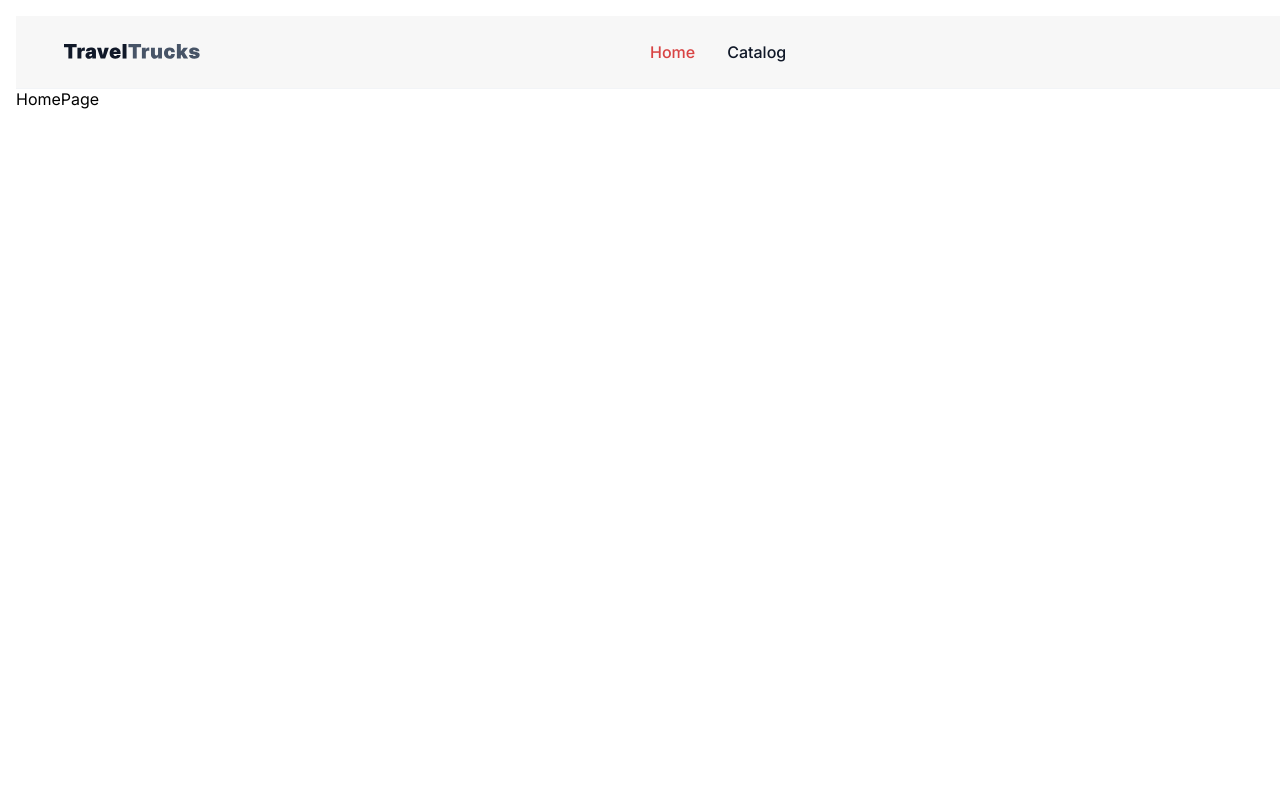
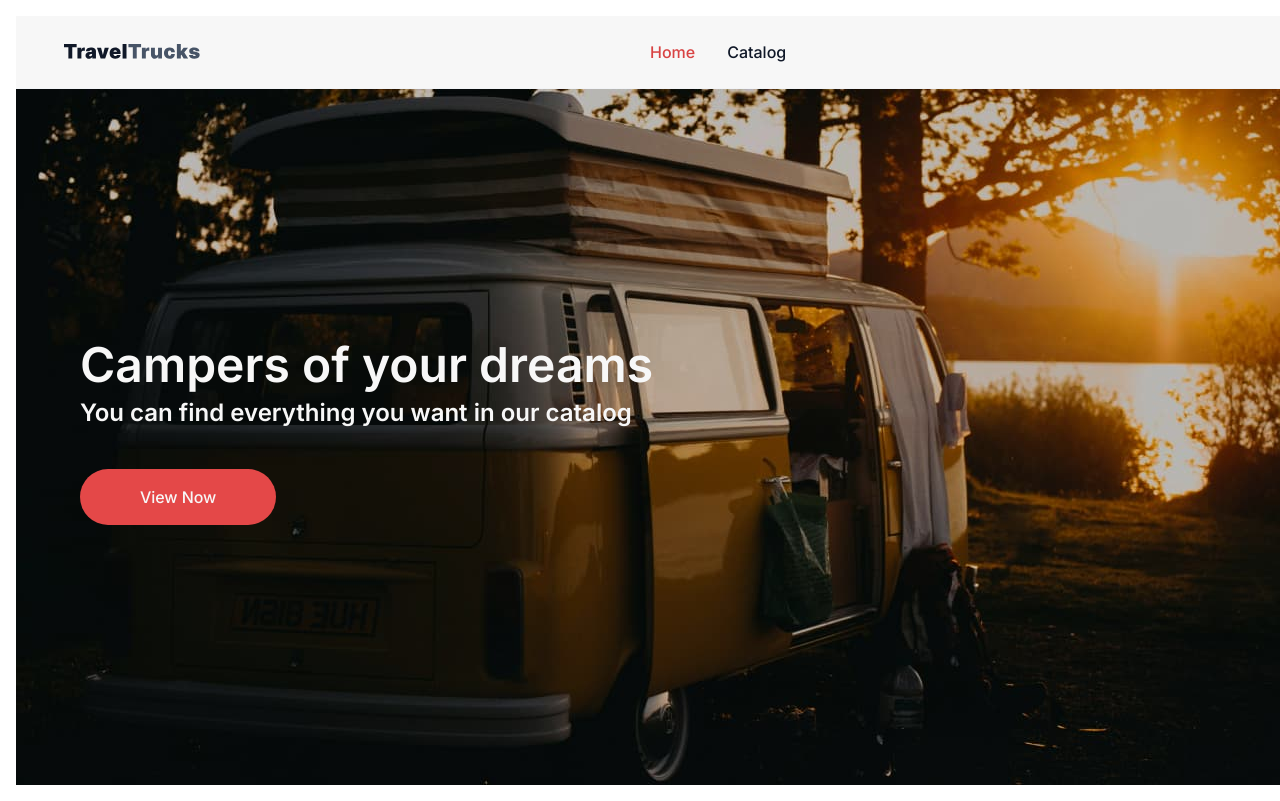
Before and after one commit to AlexSandr90/TravelTrucks, a React (Vite) app: page / in a window 1280 px wide. Shown: the top 801 px of the page. Built offline with nearby package versions, Linux system fonts and the light colour scheme.

Commit message:
Added Home page layout

```diff
--- a/src/pages/HomePage/HomePage.module.css
+++ b/src/pages/HomePage/HomePage.module.css
@@ -1,3 +1,60 @@
 .homepage {
     display: flex;
+    place-items: center;
+    width: 1440px;
+    height: 696px;
+    padding-left: 64px;
+    background-image: url('../../img//home-page/bg.jpg');
+    background-repeat: no-repeat;
+    background-position: center;
+    background-size: cover;
 }
+
+.hero_block {
+    display: flex;
+    flex-direction: column;
+    align-items: flex-start;
+    color: var(--inputs);
+}
+
+.hero_block h1 {
+    font-size: 48px;
+    font-weight: 600;
+    line-height: 0.667;
+    /* 66.667% */
+    padding-bottom: 16px;
+}
+
+.hero_block h2 {
+    font-size: 24px;
+    font-weight: 600;
+    line-height: 1.33;
+    padding-bottom: 40px;
+}
+
+.button {
+    display: flex;
+    padding: 16px 60px;
+    justify-content: center;
+    align-items: center;
+    border-radius: 200px;
+    background-color: var(--button);
+
+    font-size: 16px;
+    font-weight: 500;
+    line-height: 1.5;
+    letter-spacing: -0.08px;
+    transition: background-color ease-in-out 200ms;
+}
+
+.button:hover {
+    background-color: var(--button-hover);
+}
+
+@media screen and (min-device-pixel-ratio: 2),
+(min-resolution: 2dppx),
+(min-resolution: 192dpi) {
+    .homepage {
+        background-image: url('../../img//home-page/bg@2.jpg');
+    }
+}
--- a/src/pages/HomePage/HomePage.tsx
+++ b/src/pages/HomePage/HomePage.tsx
@@ -1,7 +1,15 @@
 import css from './HomePage.module.css';
 
 const HomePage = () => {
-  return <div className={css.homepage}>HomePage</div>;
+  return (
+    <div className={css.homepage}>
+      <div className={css.hero_block}>
+        <h1>Campers of your dreams</h1>
+        <h2>You can find everything you want in our catalog</h2>
+        <button className={css.button}>View Now</button>
+      </div>
+    </div>
+  );
 };
 
 export default HomePage;
```
Also changed, not shown: src/img/home-page/bg.jpg (added), src/img/home-page/bg@2.jpg (added).
